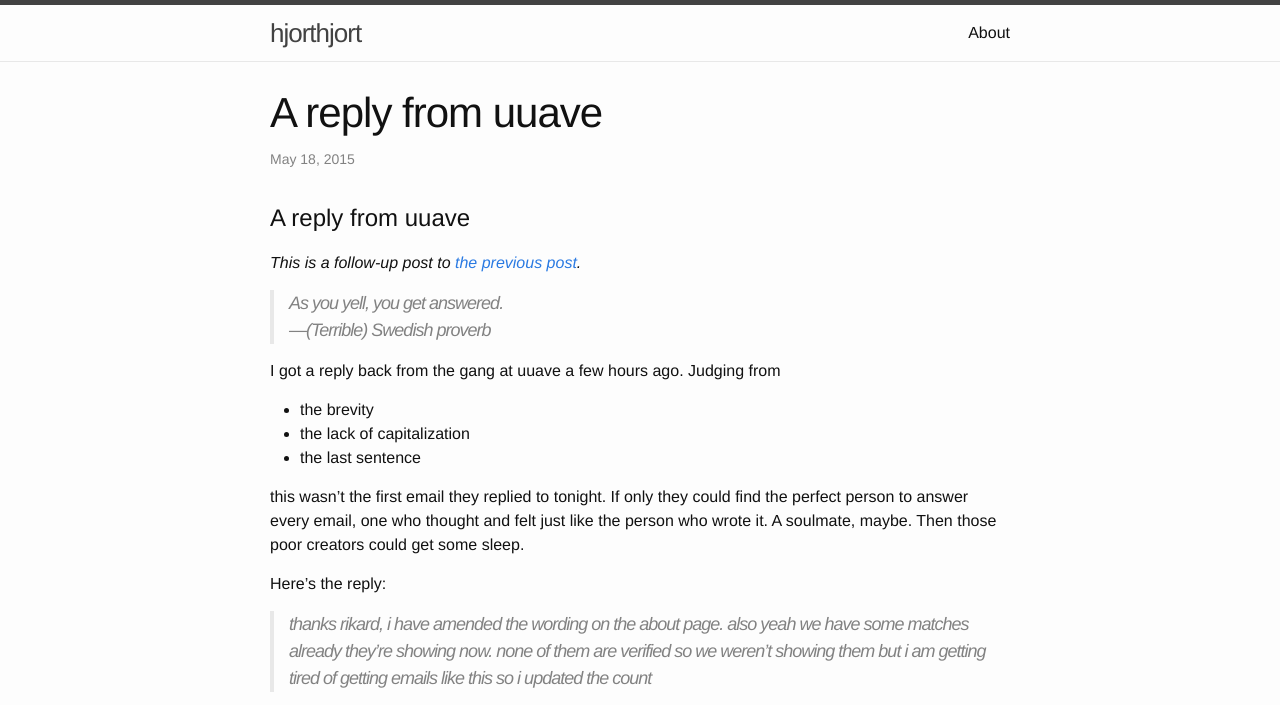
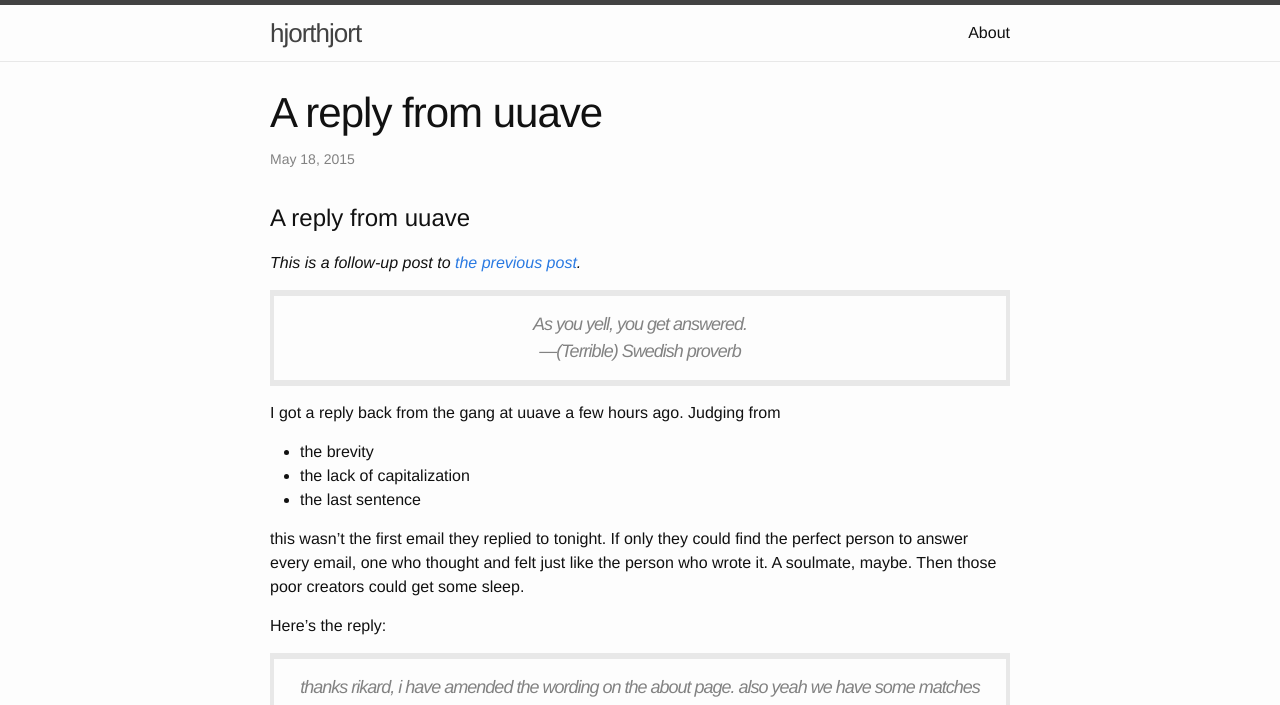
Before and after one commit to hjorthjort/hjorthjort.github.io, a Jekyll site: the page built from _posts/2015-05-18-a-reply-from-uuave.markdown, in a window 1280 px wide. Shown: the top 705 px of the page. Built offline with Jekyll 4.4.1, drawn with Linux system fonts in a browser that asks for light colours.

Commit message:
Prettier blockquotes

```diff
--- a/_sass/_base.scss
+++ b/_sass/_base.scss
@@ -112,8 +112,15 @@ a {
 blockquote {
     color: $grey-color;
     border-left: 4px solid $grey-color-light;
+    border-right: 4px solid $grey-color-light;
+    border-top: 6px solid $grey-color-light;
+    border-bottom: 6px solid $grey-color-light;
     padding-left: $spacing-unit / 2;
+    padding-right: $spacing-unit / 2;
+    padding-top: $spacing-unit / 2;
+    padding-bottom: $spacing-unit / 2;
     font-size: 18px;
+    text-align: center;
     letter-spacing: -1px;
     font-style: italic;
 
```
